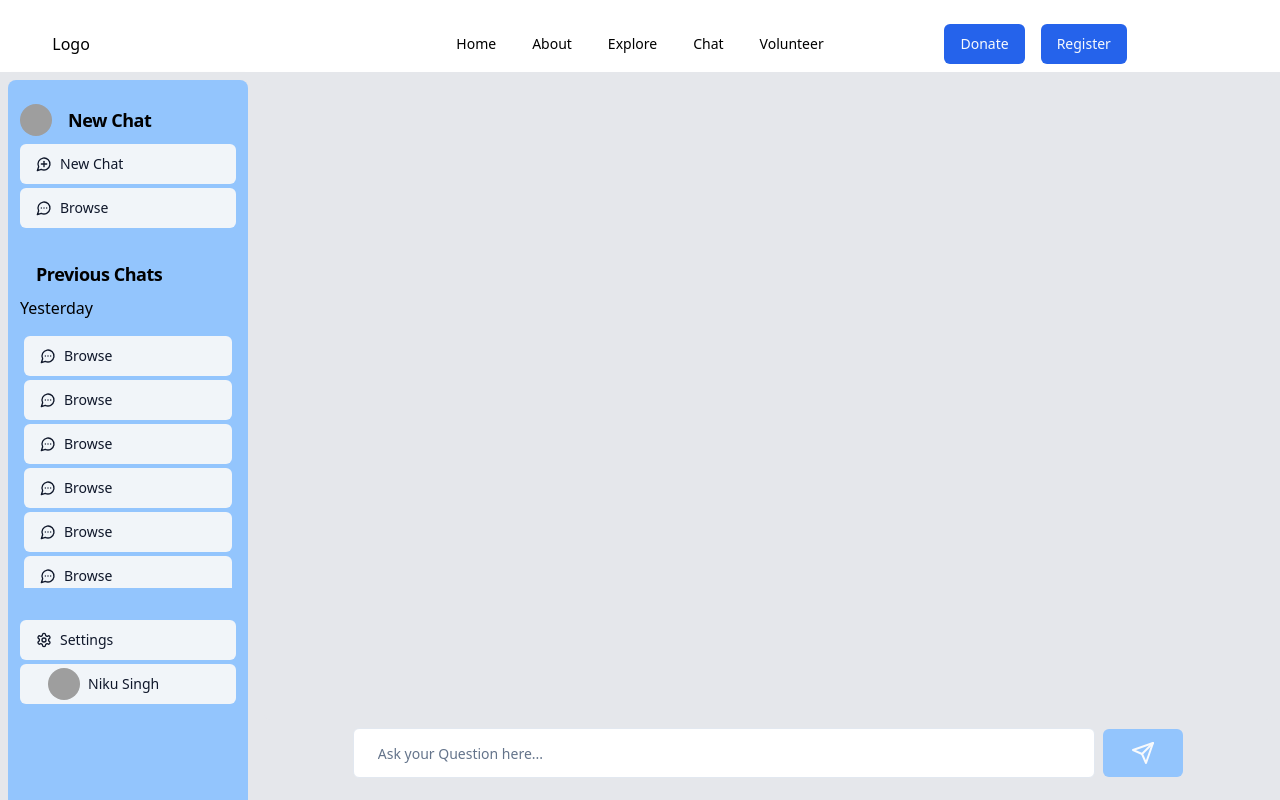
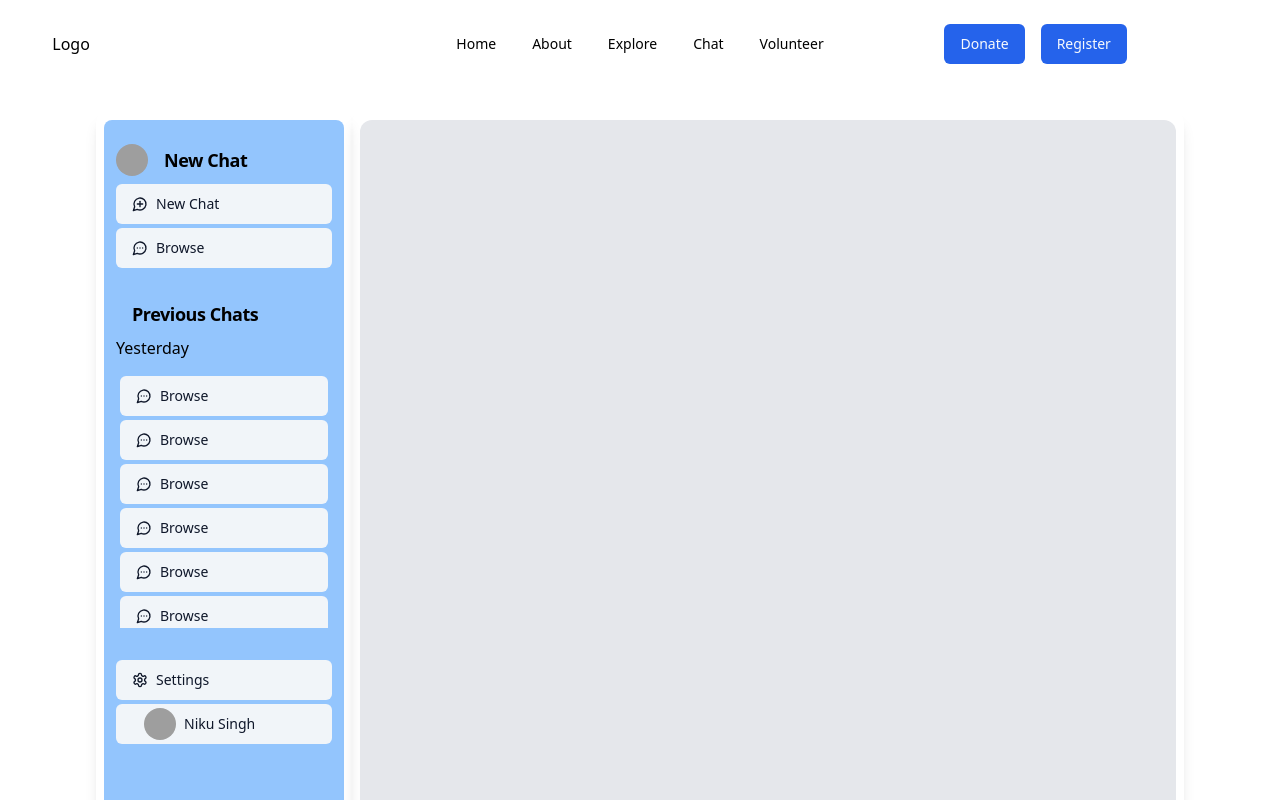
Before and after one commit to NIKU-SINGH/RIGVerse, a Next.js app: page /chat in a window 1280 px wide. Shown: the top 800 px of the page. Built offline with nearby package versions, Linux system fonts and the light colour scheme; grey boxes are pictures that could not be loaded.

Commit message:
feat(fix): Removed error from chat page

```diff
--- a/src/components/ChatBox/index.tsx
+++ b/src/components/ChatBox/index.tsx
@@ -61,7 +61,7 @@ function ChatBox() {
         <div className="w-full flex flex-col">
             {/* Chat */}
             <div className="w-full">
-                <ScrollArea className="h-[80vh] rounded-md  p-4 bg-gray-200 ">
+                <ScrollArea className="h-[100vh] rounded-xl  p-4 bg-gray-200 ">
                     {responses?.map((data, id) => (
                         <div key={id} className="mt-4">
                             {/* Question Box */}
@@ -80,7 +80,7 @@ function ChatBox() {
                             <div className="mt-2 flex space-x-2">
                                 {/* Avatar */}
                                 <Avatar>
-                                <AvatarImage src="https://github.com/shadcn.png" />
+                                    <AvatarImage src="https://github.com/shadcn.png" />
                                     <AvatarFallback>CN</AvatarFallback>
                                 </Avatar>
                                 {/* Messages */}
--- a/src/components/Navbar/temp.tsx
+++ b/src/components/Navbar/temp.tsx
@@ -15,7 +15,7 @@ import Link from 'next/link';
 const components: { title: string; href: string; description: string }[] = [
     {
         title: "Home",
-        href: "/docs/primitives/alert-dialog",
+        href: "/",
         description:
             "A modal dialog that interrupts the user with important content and expects a response.",
     },
--- a/src/pages/chat.tsx
+++ b/src/pages/chat.tsx
@@ -4,16 +4,18 @@ import ChatBox from '@/components/ChatBox';
 
 function Chat() {
     return (
-        <div className='flex'>
+        <div
+            className={`flex min-h-screen px-6 md:px-24 py-10  `}
+        >
 
             {/* Sidebar */}
-            <div className='w-64 bg-gray-200 p-2 shadow-lg'>
+            <div className='w-64  p-2 shadow-lg rounded-xl'>
                 {/* Sidebar content goes here */}
                 <Sidebar />
             </div>
 
             {/* ChatBox */}
-            <div className='flex-1 bg-gray-200 p-2'>
+            <div className='flex-1 p-2 shadow-lg rounded-xl'>
                 <ChatBox />
             </div>
 
```
